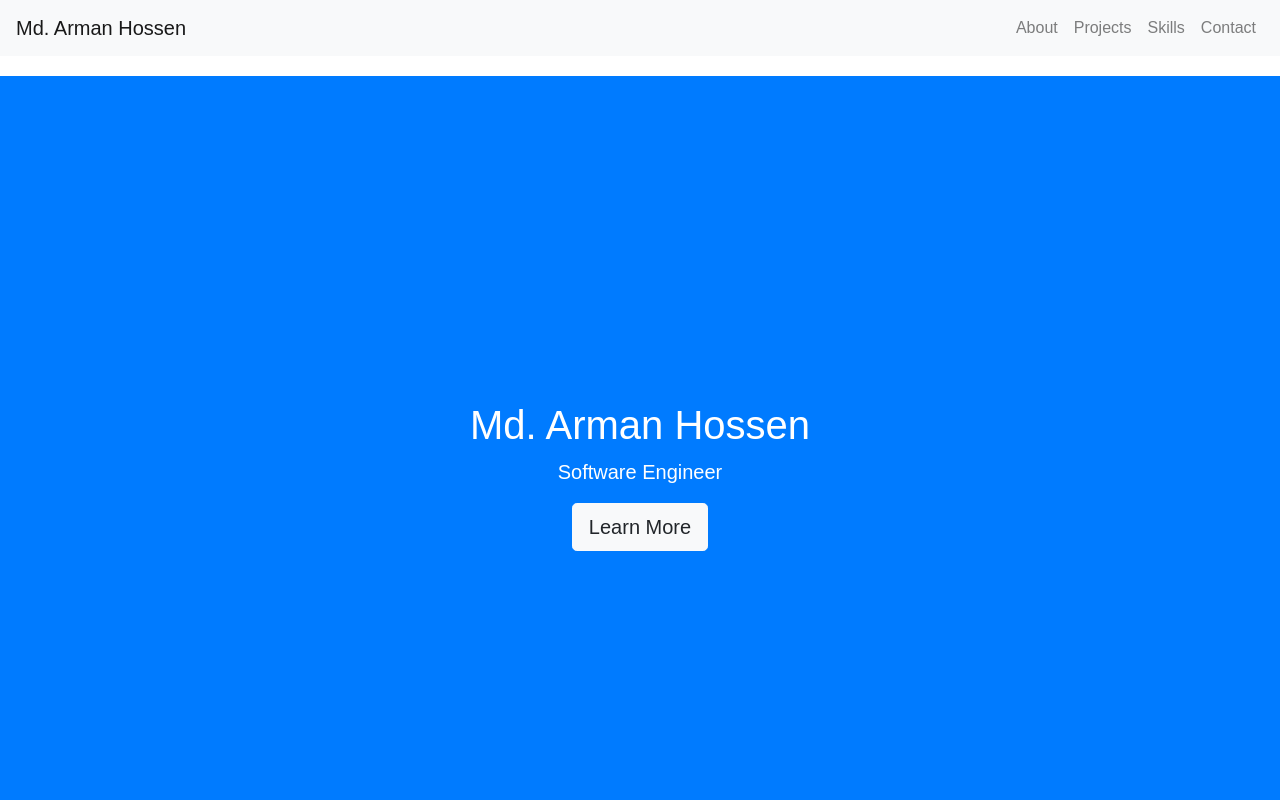
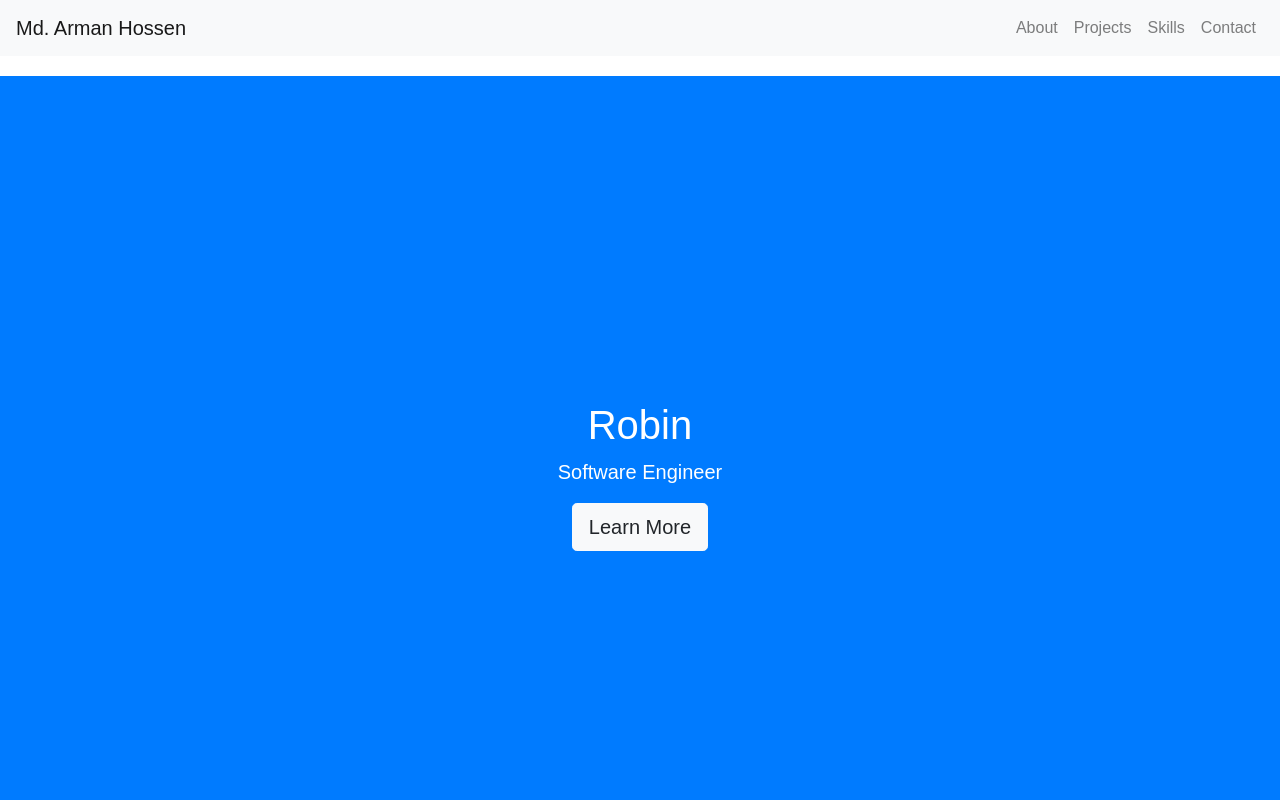
Before and after one commit to arman-12/Portfolio, a plain HTML site: page index.html in a window 1280 px wide. Shown: the top 800 px of the page. Drawn offline with nearby package versions, Linux system fonts and the light colour scheme; a script that the page names is missing.

Commit message:
Describe your changes

```diff
--- a/index.html
+++ b/index.html
@@ -29,7 +29,7 @@
     <!-- Hero Section -->
     <section id="hero" class="d-flex align-items-center bg-primary text-white text-center" style="height: 100vh;">
         <div class="container">
-            <h1>Md. Arman Hossen</h1>
+            <h1>Robin</h1>
             <p class="lead">Software Engineer</p>
             <a href="#about" class="btn btn-light btn-lg">Learn More</a>
         </div>
```
